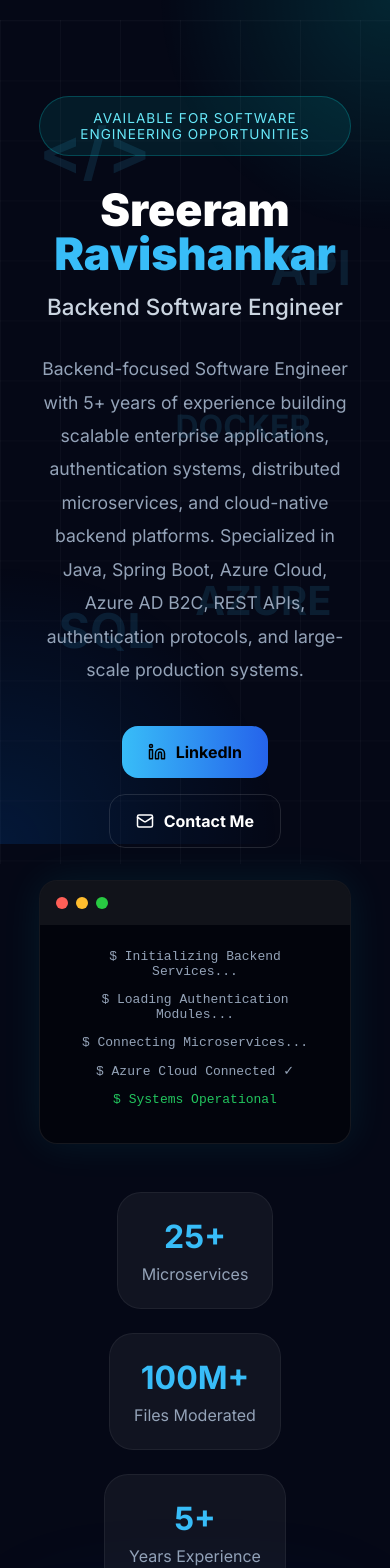
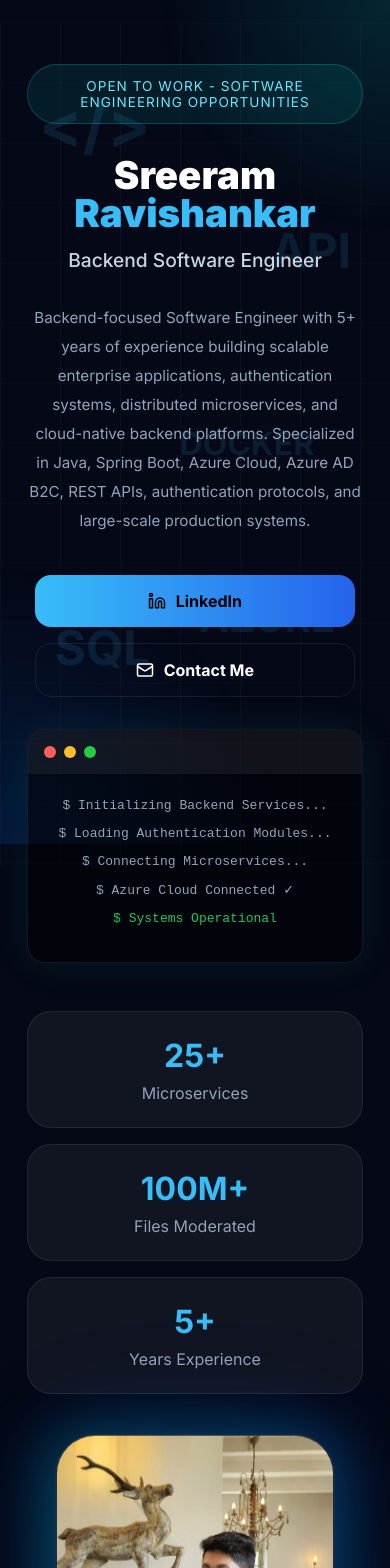
Before and after one commit to workram22/portfolio, a React (Create React App) app: page / in a window 390 px wide. Shown: the top 1568 px of the page. Built offline with nearby package versions, Linux system fonts and the light colour scheme.

Commit message:
RefactoredDisplay

```diff
--- a/src/App.js
+++ b/src/App.js
@@ -76,7 +76,7 @@ export default function App() {
           >
 
             <div className="availability">
-              AVAILABLE FOR SOFTWARE ENGINEERING OPPORTUNITIES
+              OPEN TO WORK - SOFTWARE ENGINEERING OPPORTUNITIES
             </div>
 
             <h1>
--- a/src/styles.css
+++ b/src/styles.css
@@ -4,15 +4,24 @@
   box-sizing: border-box;
 }
 
-body {
-  background: #050816;
-  color: white;
-  font-family: 'Inter', sans-serif;
-  overflow-x: hidden;
+:root {
+  --bg: #050816;
+  --card: rgba(255,255,255,0.05);
+  --border: rgba(255,255,255,0.08);
+  --primary: #38bdf8;
+  --text: #ffffff;
+  --muted: #94a3b8;
 }
 
 html {
   scroll-behavior: smooth;
+}
+
+body {
+  background: var(--bg);
+  color: var(--text);
+  font-family: 'Inter', sans-serif;
+  overflow-x: hidden;
 }
 
 .app {
@@ -20,13 +29,15 @@ html {
   min-height: 100vh;
 }
 
+/* BACKGROUND */
+
 .background-glow {
   position: fixed;
   inset: 0;
   background:
           radial-gradient(circle at top right, rgba(0,255,255,0.12), transparent 25%),
           radial-gradient(circle at bottom left, rgba(0,120,255,0.15), transparent 30%);
-  z-index: -1;
+  z-index: -2;
 }
 
 .grid-background {
@@ -36,19 +47,21 @@ html {
           linear-gradient(rgba(255,255,255,0.03) 1px, transparent 1px),
           linear-gradient(90deg, rgba(255,255,255,0.03) 1px, transparent 1px);
   background-size: 60px 60px;
-  z-index: -2;
-  animation: moveGrid 20s linear infinite;
+  z-index: -3;
+  animation: moveGrid 18s linear infinite;
 }
 
 @keyframes moveGrid {
   from {
-    transform: translateY(0px);
+    transform: translateY(0);
   }
 
   to {
     transform: translateY(60px);
   }
 }
+
+/* FLOATING ICONS */
 
 .floating-icons {
   position: fixed;
@@ -65,32 +78,32 @@ html {
 }
 
 .java {
-  top: 15%;
+  top: 12%;
   left: 10%;
   font-size: 4rem;
 }
 
 .api {
-  top: 30%;
+  top: 28%;
   right: 10%;
   font-size: 3rem;
 }
 
 .db {
-  bottom: 20%;
-  left: 15%;
+  bottom: 18%;
+  left: 14%;
   font-size: 3rem;
 }
 
 .cloud {
-  top: 70%;
-  right: 15%;
+  top: 72%;
+  right: 14%;
   font-size: 2.5rem;
 }
 
 .docker {
-  top: 50%;
-  left: 45%;
+  top: 52%;
+  left: 46%;
   font-size: 2rem;
 }
 
@@ -110,13 +123,15 @@ html {
 
 }
 
+/* HERO */
+
 .hero {
   min-height: 100vh;
   display: flex;
   align-items: center;
   justify-content: space-between;
+  gap: 5rem;
   padding: 6rem 10%;
-  gap: 5rem;
   position: relative;
   z-index: 2;
 }
@@ -130,18 +145,17 @@ html {
   width: 480px;
   display: flex;
   justify-content: center;
-  align-items: center;
 }
 
 .availability {
   display: inline-block;
+  padding: 0.8rem 1.2rem;
+  border-radius: 999px;
   background: rgba(0,255,255,0.08);
   border: 1px solid rgba(0,255,255,0.2);
   color: #67e8f9;
-  padding: 0.8rem 1.2rem;
-  border-radius: 999px;
+  letter-spacing: 1px;
   font-size: 0.85rem;
-  letter-spacing: 1px;
   margin-bottom: 2rem;
 }
 
@@ -152,22 +166,24 @@ html {
 }
 
 .hero h1 span {
-  color: #38bdf8;
+  color: var(--primary);
 }
 
 .hero h2 {
+  margin-top: 1rem;
   font-size: 2rem;
   color: #cbd5e1;
-  margin-top: 1rem;
   font-weight: 500;
 }
 
 .hero-description {
   margin-top: 2rem;
-  color: #94a3b8;
+  color: var(--muted);
   line-height: 1.9;
-  font-size: 1.1rem;
+  font-size: 1.05rem;
 }
+
+/* BUTTONS */
 
 .hero-buttons {
   margin-top: 2.5rem;
@@ -180,6 +196,7 @@ html {
 .secondary-btn {
   display: flex;
   align-items: center;
+  justify-content: center;
   gap: 0.6rem;
   padding: 1rem 1.6rem;
   border-radius: 16px;
@@ -198,19 +215,21 @@ html {
 }
 
 .secondary-btn {
-  border: 1px solid rgba(255,255,255,0.12);
+  border: 1px solid var(--border);
   color: white;
 }
 
 .secondary-btn:hover {
-  border-color: #38bdf8;
-  color: #38bdf8;
+  border-color: var(--primary);
+  color: var(--primary);
 }
+
+/* TERMINAL */
 
 .terminal-window {
   margin-top: 2rem;
   background: rgba(0,0,0,0.45);
-  border: 1px solid rgba(255,255,255,0.08);
+  border: 1px solid var(--border);
   border-radius: 18px;
   overflow: hidden;
   max-width: 550px;
@@ -248,13 +267,15 @@ html {
 }
 
 .terminal-body p {
-  color: #94a3b8;
   margin-bottom: 0.8rem;
+  color: var(--muted);
 }
 
 .terminal-body .success {
   color: #22c55e;
 }
+
+/* IMAGE */
 
 .image-container {
   position: relative;
@@ -279,7 +300,7 @@ html {
   height: 540px;
   object-fit: cover;
   border-radius: 40px;
-  border: 2px solid rgba(255,255,255,0.08);
+  border: 2px solid var(--border);
   box-shadow:
           0 0 60px rgba(0,255,255,0.12),
           0 0 120px rgba(0,120,255,0.15);
@@ -302,30 +323,34 @@ html {
 
 }
 
+/* STATS */
+
 .stats {
   display: flex;
-  gap: 1.5rem;
+  gap: 1rem;
   margin-top: 3rem;
   flex-wrap: wrap;
 }
 
 .stat-card {
-  background: rgba(255,255,255,0.05);
-  border: 1px solid rgba(255,255,255,0.06);
+  min-width: 150px;
   padding: 1.5rem;
   border-radius: 24px;
-  min-width: 150px;
+  background: var(--card);
+  border: 1px solid var(--border);
 }
 
 .stat-card h3 {
   font-size: 2rem;
-  color: #38bdf8;
+  color: var(--primary);
 }
 
 .stat-card p {
   margin-top: 0.5rem;
-  color: #94a3b8;
+  color: var(--muted);
 }
+
+/* SECTION */
 
 .section {
   padding: 6rem 10%;
@@ -337,7 +362,7 @@ html {
 }
 
 .section-title p {
-  color: #38bdf8;
+  color: var(--primary);
   letter-spacing: 2px;
   margin-bottom: 1rem;
   font-size: 0.9rem;
@@ -349,22 +374,26 @@ html {
 }
 
 .about-text {
-  color: #94a3b8;
+  max-width: 1000px;
+  color: var(--muted);
   line-height: 2;
-  max-width: 1000px;
   font-size: 1.05rem;
 }
 
-.expertise-grid {
+/* CARDS */
+
+.expertise-grid,
+.education-grid {
   display: grid;
-  grid-template-columns: repeat(auto-fit,minmax(260px,1fr));
+  grid-template-columns: repeat(auto-fit,minmax(280px,1fr));
   gap: 2rem;
   margin-top: 3rem;
 }
 
-.expertise-card {
-  background: rgba(255,255,255,0.05);
-  border: 1px solid rgba(255,255,255,0.06);
+.expertise-card,
+.education-card {
+  background: var(--card);
+  border: 1px solid var(--border);
   border-radius: 28px;
   padding: 2rem;
   transition: 0.3s ease;
@@ -380,10 +409,19 @@ html {
   margin-bottom: 1rem;
 }
 
-.expertise-card p {
-  color: #94a3b8;
+.expertise-card p,
+.education-card p {
+  color: var(--muted);
   line-height: 1.8;
 }
+
+.education-card span {
+  display: block;
+  margin-top: 1rem;
+  color: var(--primary);
+}
+
+/* TIMELINE */
 
 .timeline {
   display: flex;
@@ -393,12 +431,12 @@ html {
 }
 
 .timeline-item {
-  background: rgba(255,255,255,0.05);
-  border: 1px solid rgba(255,255,255,0.06);
-  border-radius: 28px;
-  padding: 2rem;
   display: flex;
   gap: 2rem;
+  padding: 2rem;
+  border-radius: 28px;
+  background: var(--card);
+  border: 1px solid var(--border);
 }
 
 .timeline-icon {
@@ -409,7 +447,7 @@ html {
   display: flex;
   align-items: center;
   justify-content: center;
-  color: #38bdf8;
+  color: var(--primary);
 }
 
 .timeline-item h3 {
@@ -417,25 +455,28 @@ html {
 }
 
 .timeline-item h4 {
-  color: #38bdf8;
   margin-top: 0.5rem;
+  color: var(--primary);
 }
 
 .timeline-item span {
   display: block;
   margin: 1rem 0;
-  color: #94a3b8;
+  color: var(--muted);
 }
 
 .timeline-item ul {
-  padding-left: 1.5rem;
+  padding-left: 1.2rem;
+  margin-top: 1rem;
 }
 
 .timeline-item li {
   margin-bottom: 1rem;
+  line-height: 1.8;
   color: #cbd5e1;
-  line-height: 1.8;
 }
+
+/* SKILLS */
 
 .skills {
   display: flex;
@@ -445,37 +486,14 @@ html {
 }
 
 .skills span {
-  background: rgba(255,255,255,0.06);
-  border: 1px solid rgba(255,255,255,0.08);
   padding: 1rem 1.4rem;
   border-radius: 999px;
+  background: rgba(255,255,255,0.06);
+  border: 1px solid var(--border);
   color: #e2e8f0;
 }
 
-.education-grid {
-  display: grid;
-  grid-template-columns: repeat(auto-fit,minmax(300px,1fr));
-  gap: 2rem;
-  margin-top: 3rem;
-}
-
-.education-card {
-  background: rgba(255,255,255,0.05);
-  border: 1px solid rgba(255,255,255,0.06);
-  border-radius: 24px;
-  padding: 2rem;
-}
-
-.education-card p {
-  margin-top: 1rem;
-  color: #94a3b8;
-}
-
-.education-card span {
-  display: block;
-  margin-top: 1rem;
-  color: #38bdf8;
-}
+/* FOOTER */
 
 footer {
   padding: 6rem 10%;
@@ -488,7 +506,7 @@ footer h2 {
 
 footer p {
   margin-top: 1rem;
-  color: #94a3b8;
+  color: var(--muted);
 }
 
 .footer-links {
@@ -511,7 +529,7 @@ footer p {
 }
 
 .footer-links a:hover {
-  background: #38bdf8;
+  background: var(--primary);
   color: black;
 }
 
@@ -519,40 +537,72 @@ footer span {
   color: #64748b;
 }
 
+/* TABLET */
+
 @media (max-width: 1100px) {
 
   .hero {
-    flex-direction: row;
-    justify-content: space-between;
     gap: 3rem;
   }
 
-  .hero-left {
-    max-width: 55%;
+  .hero h1 {
+    font-size: 4rem;
   }
 
   .hero-right {
     width: 380px;
   }
 
-  .hero h1 {
-    font-size: 3.8rem;
+  .image-container img {
+    width: 360px;
+    height: 460px;
   }
 
 }
+
+/* MOBILE */
 
 @media (max-width: 850px) {
 
   .hero {
     flex-direction: column;
     text-align: center;
+    padding: 4rem 7%;
+    gap: 3rem;
   }
 
   .hero-left {
     max-width: 100%;
   }
 
-  .hero-buttons,
+  .hero-right {
+    width: 100%;
+  }
+
+  .hero h1 {
+    font-size: 3rem;
+  }
+
+  .hero h2 {
+    font-size: 1.5rem;
+  }
+
+  .hero-description {
+    font-size: 1rem;
+  }
+
+  .hero-buttons {
+    justify-content: center;
+    flex-direction: column;
+    align-items: center;
+  }
+
+  .primary-btn,
+  .secondary-btn {
+    width: 100%;
+    max-width: 320px;
+  }
+
   .stats {
     justify-content: center;
   }
@@ -562,20 +612,57 @@ footer span {
     height: 420px;
   }
 
+  .timeline-item {
+    flex-direction: column;
+    gap: 1.5rem;
+  }
+
+  .timeline-item ul {
+    text-align: left;
+  }
+
+  .section-title h2 {
+    font-size: 2rem;
+    line-height: 1.2;
+  }
+
+  footer h2 {
+    font-size: 2rem;
+  }
+
 }
+
+/* SMALL MOBILE */
 
 @media (max-width: 600px) {
 
   .hero h1 {
-    font-size: 2.8rem;
+    font-size: 2.4rem;
   }
 
   .hero h2 {
-    font-size: 1.4rem;
+    font-size: 1.2rem;
+  }
+
+  .hero-description {
+    font-size: 0.95rem;
+  }
+
+  .image-container img {
+    width: 280px;
+    height: 360px;
   }
 
   .section {
     padding: 4rem 7%;
   }
 
+  .skills {
+    justify-content: center;
+  }
+
+  .stat-card {
+    width: 100%;
+  }
+
 }
```
